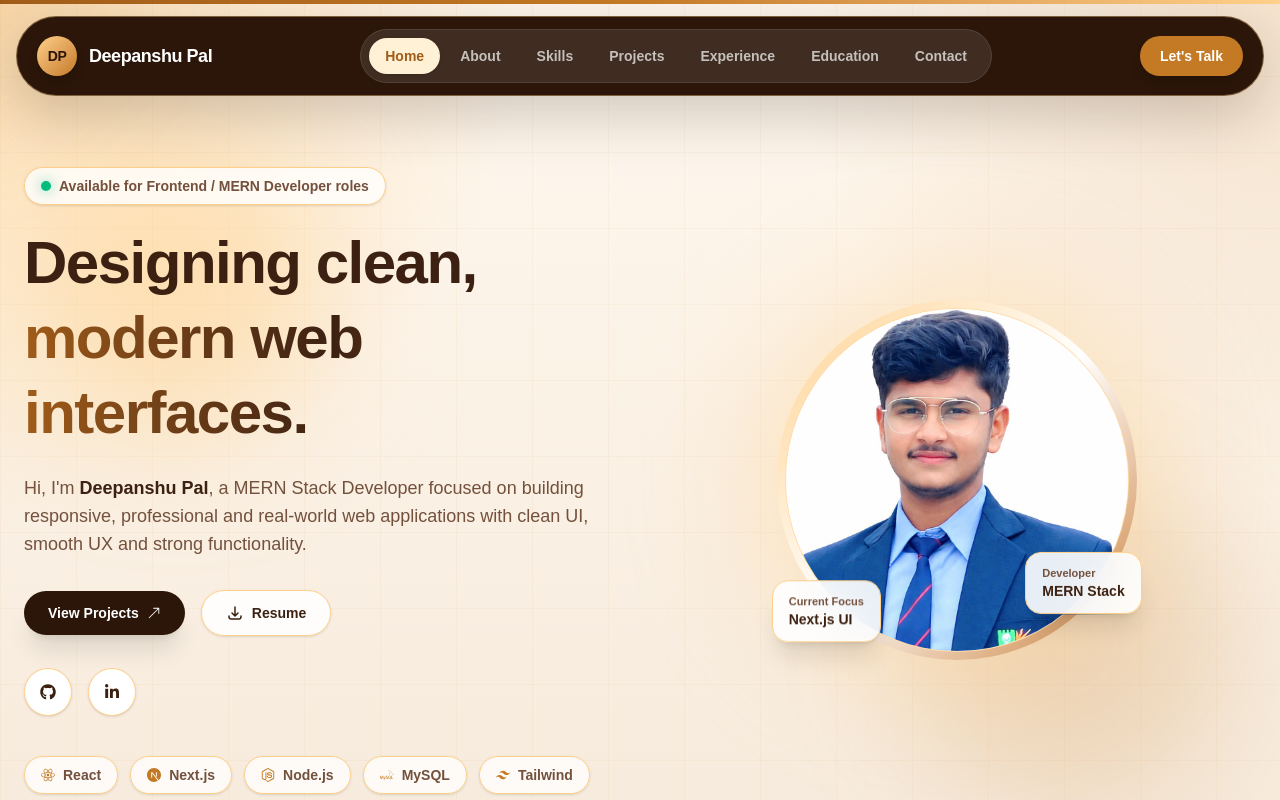
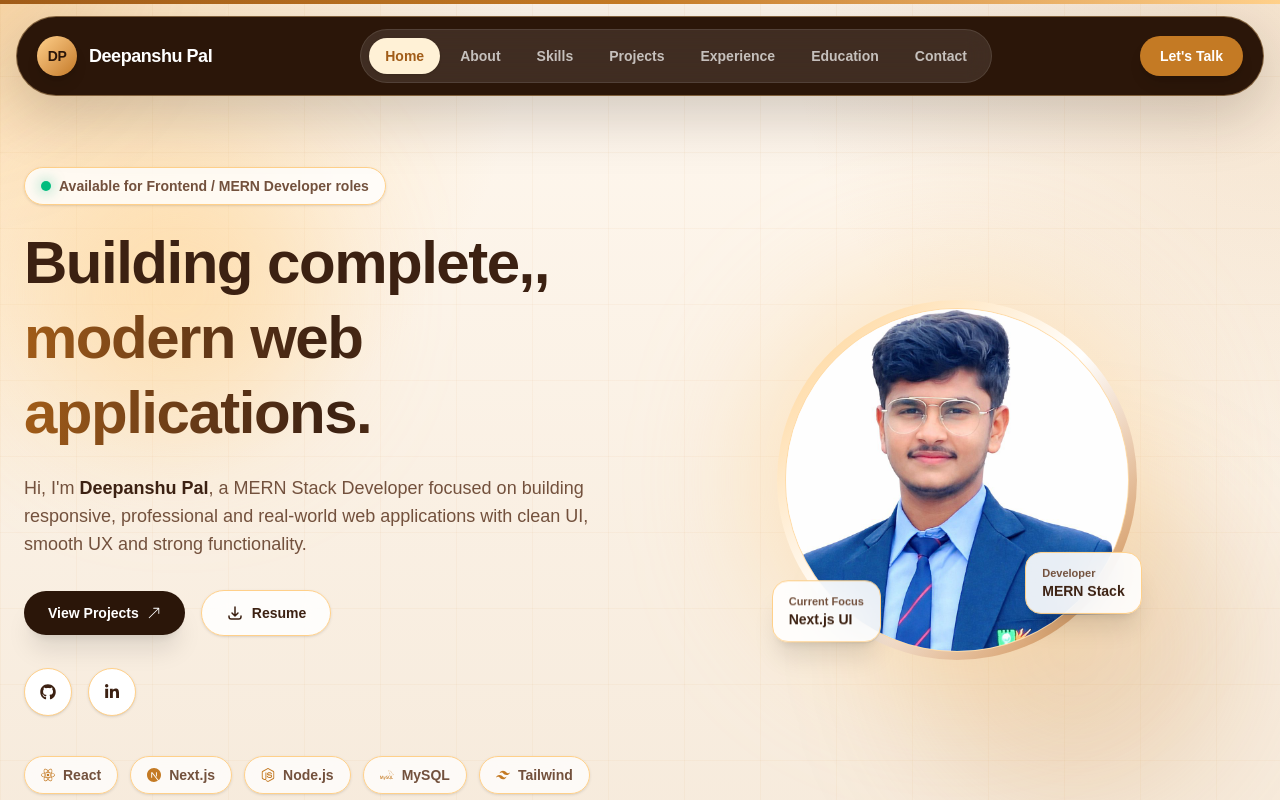
Before and after one commit to Deepanshu1423/deepanshu-portfolio, a Next.js app: page / in a window 1280 px wide. Shown: the top 800 px of the page. Built offline with nearby package versions, Linux system fonts and the light colour scheme.

Commit message:
update portfolio hero text

```diff
--- a/src/components/Hero.jsx
+++ b/src/components/Hero.jsx
@@ -64,9 +64,9 @@ const Hero = () => {
           </div>
 
           <h1 className="max-w-4xl text-3xl font-black leading-tight tracking-tight text-[var(--text-heading)] sm:text-5xl lg:text-6xl">
-            Designing clean,
+            Building complete,,
             <span className="block bg-gradient-to-r from-[var(--accent-dark)] via-[var(--text-heading)] to-[var(--accent-main)] bg-clip-text text-transparent">
-              modern web interfaces.
+               modern web applications.
             </span>
           </h1>
 
```
